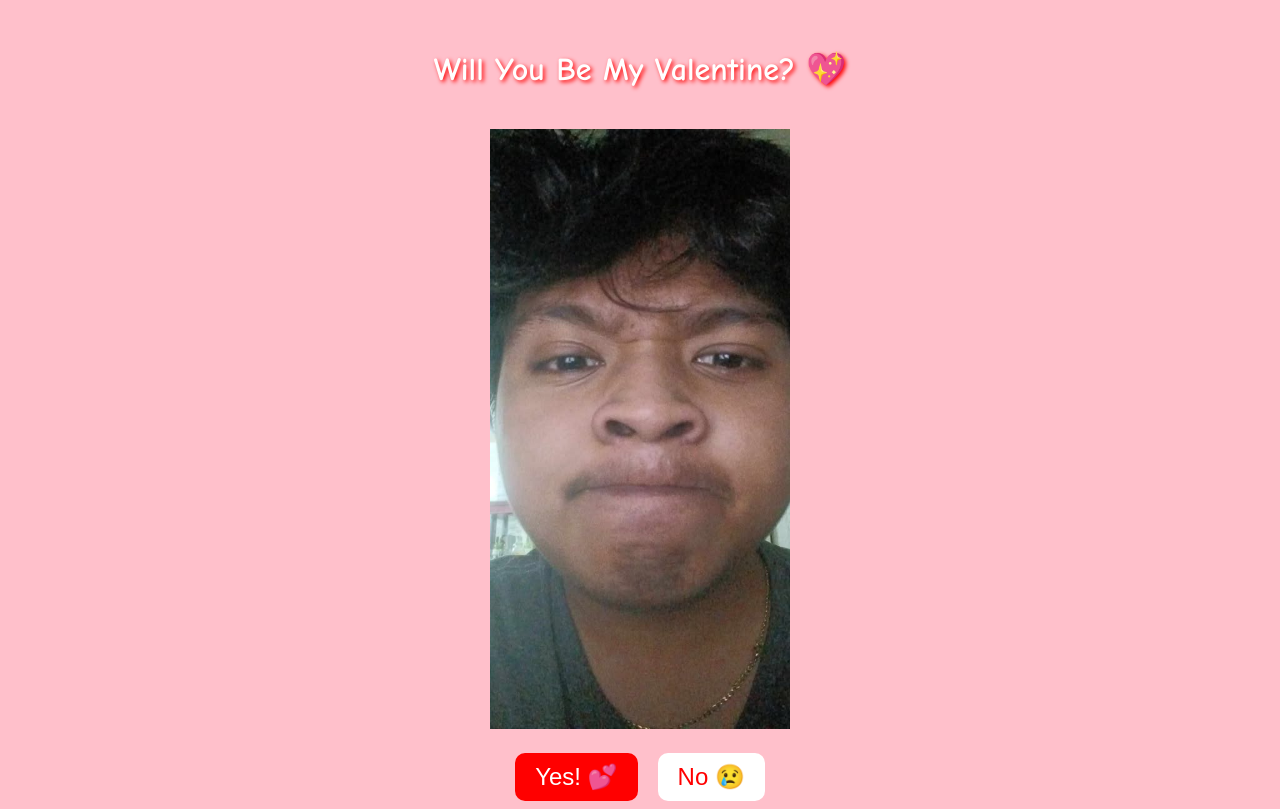
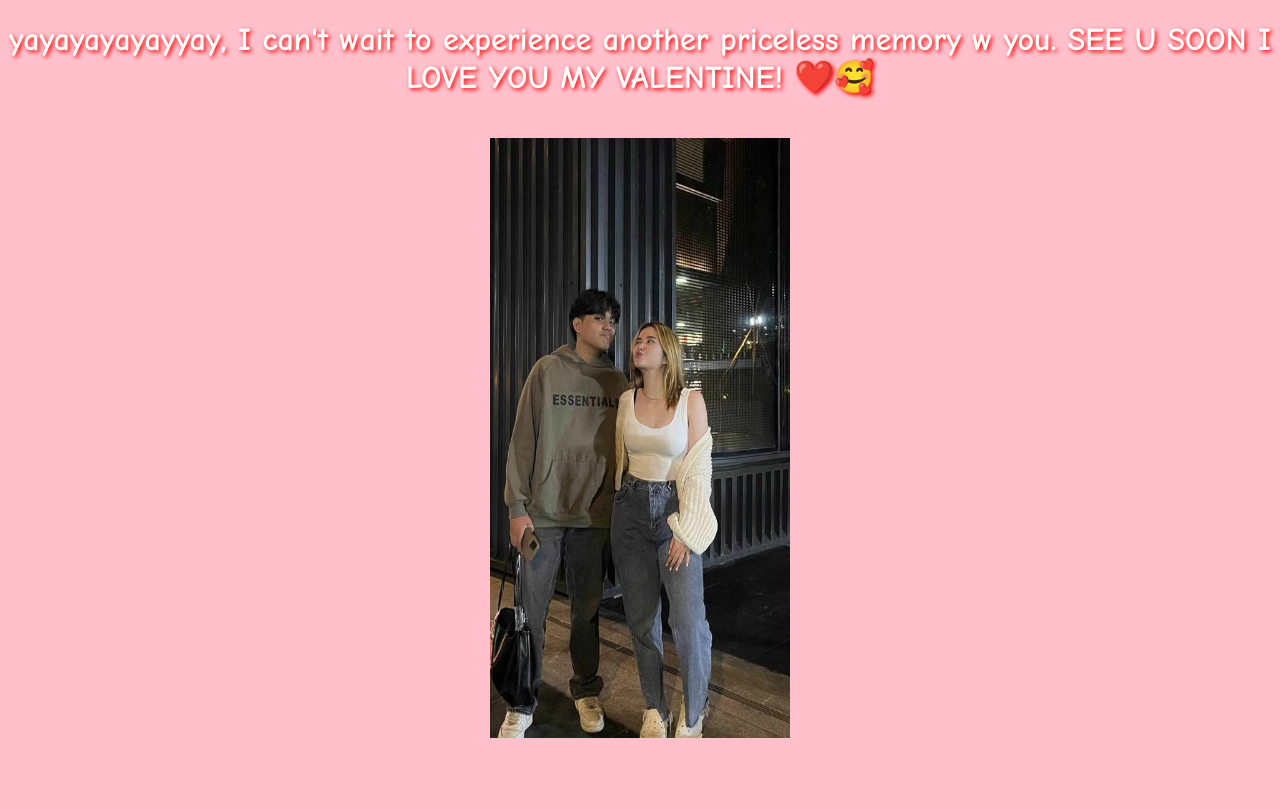
Before and after one commit to drewanski/HEHE, a plain HTML site: page index.html in a window 1280 px wide. Both pictures are taken after a click on the button "Yes! 💕". Drawn offline with Linux system fonts and the light colour scheme.

Commit message:
Add files via upload

```diff
--- a/index.html
+++ b/index.html
@@ -8,8 +8,8 @@
 </head>
 <body>
     <div class="container">
-        <h1>Will You Be My Valentine? 💖</h1>
-        <img src="borat.jpg" alt="Cute joseph" class="heart-image">
+        <h1 id="question">Will You Be My Valentine? 💖</h1>
+        <img src="borat.jpg" alt="Cute Heart" class="heart-image">
         <div class="buttons">
             <button id="yesBtn">Yes! 💕</button>
             <button id="noBtn">No 😢</button>
--- a/script.js
+++ b/script.js
@@ -2,7 +2,13 @@ const yesBtn = document.getElementById("yesBtn");
 const noBtn = document.getElementById("noBtn");
 
 yesBtn.addEventListener("click", () => {
-    alert("yayayayayayyay, SEE U SOON I LOVE YOU MY VALENTINE! ❤️🥰");
+     document.body.innerHTML = `
+
+   <h1>yayayayayayyay, I can't wait to experience another priceless memory w you. SEE U SOON I LOVE YOU MY VALENTINE! ❤️🥰<h1>
+   <img src="your-love-image.jpg" alt="I Love You" class="heart-image">
+
+        </div>
+    `;
 });
 
 noBtn.addEventListener("mouseover", () => {
```
Also changed, not shown: your-love-image.jpg (added).
